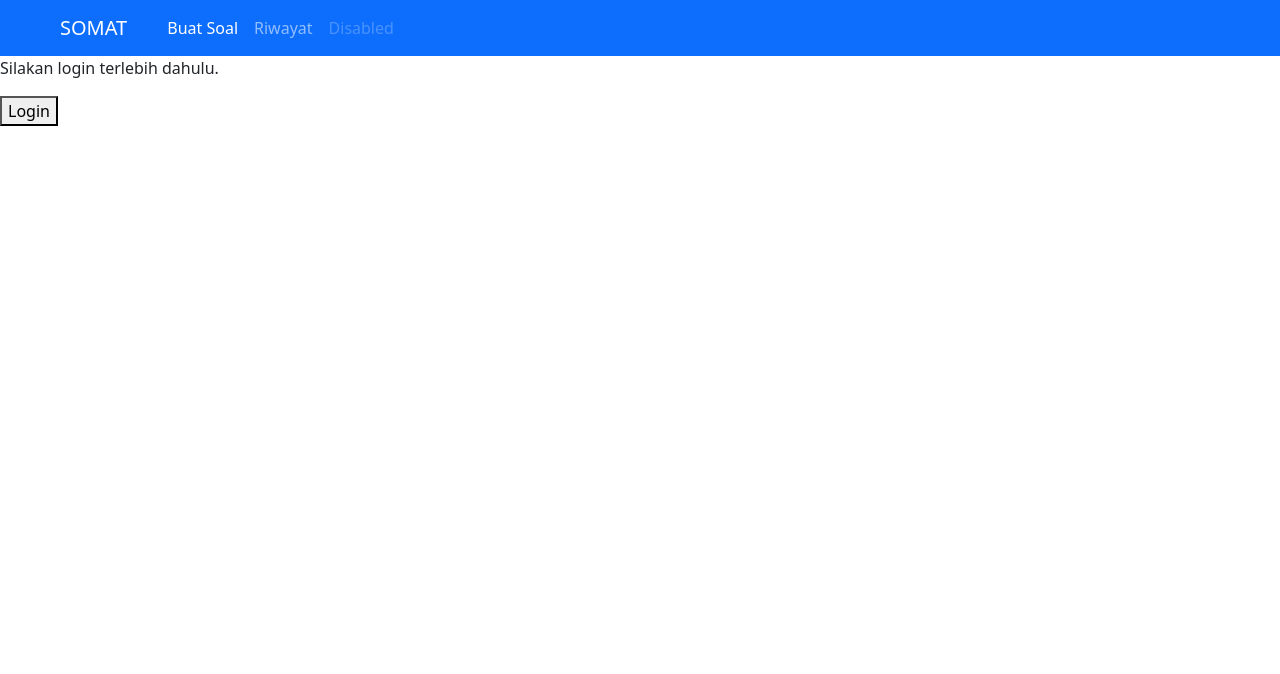
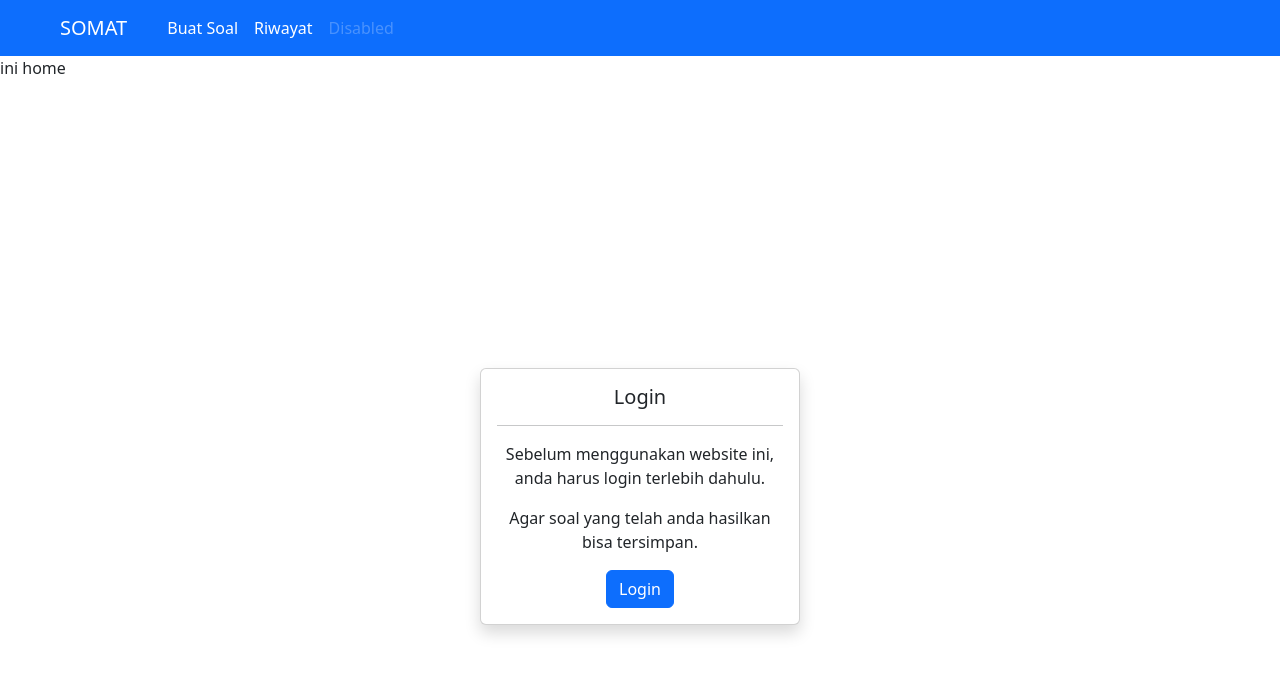
Before and after one commit to ARianHidayat/math-project, a Next.js app: page / in a window 1280 px wide. Shown: the top 674 px of the page. Built offline with nearby package versions, Linux system fonts and the light colour scheme; no server answers.

Commit message:
styling beberapa komponen, memecah beberapa komponen agar ketika ingin digunakan lagi, tinggal import. ada sedikit perbaikan di redirect antar page, sama berusaha mengerti alur ddari login, bisa menggunakan, sampai logout

```diff
--- /dev/null
+++ b/src/pages/components/loginForm.jsx
@@ -0,0 +1,20 @@
+import {signIn} from "next-auth/react";
+
+export default function LoginForm (){
+    return (
+        <>
+            {<div className="card text-center shadow" style={{width:"20rem"}}>
+                <div className="card-body">
+                    <h5 className="card-title">Login</h5>
+                    <hr />
+                    <p className="card-text">Sebelum menggunakan website ini, anda harus login terlebih dahulu.</p>
+                    <p className="card-text">Agar soal yang telah anda hasilkan bisa tersimpan.</p>
+                    <button
+                    type="button"
+                    className="btn btn-primary"
+                    onClick={() => signIn()}>Login</button>
+                </div>
+            </div>}
+        </>
+    )
+}
--- a/src/pages/components/navbar.jsx
+++ b/src/pages/components/navbar.jsx
@@ -1,16 +1,26 @@
-import { useEffect } from 'react'; // ✅ Pastikan ada `useEffect` di sini
-//next update, pakai langsung import { useEffect } from 'react'; karena ini yang terbaru
+import { useEffect } from 'react';
 import 'bootstrap/dist/css/bootstrap.min.css';
-// import 'bootstrap/dist/js/bootstrap.bundle.min.js';
-import Link from 'next/link'
+import { useSession } from "next-auth/react";
+import { useRouter } from "next/router";
 
-export default function Navbar(){
+export default function Navbar() {
+  const { data: session } = useSession();
+  const router = useRouter();
+
   useEffect(() => {
     // Import bootstrap JS hanya di client
-        import('bootstrap/dist/js/bootstrap.bundle.min.js')
+    import('bootstrap/dist/js/bootstrap.bundle.min.js');
   }, []);
+
+  const handleNavClick = (path) => {
+    if (!session) {
+      router.push('/auth/signin'); // 🔁 Ganti sesuai halaman login kamu
+    } else {
+      router.push(path);
+    }
+  };
+
   return (
-        <>
     <nav className="navbar navbar-expand-lg bg-primary" data-bs-theme="dark">
       <div className="container-fluid mx-5">
         <button className="navbar-toggler ms-auto" type="button" data-bs-toggle="collapse" data-bs-target="#navbarTogglerDemo01" aria-controls="navbarTogglerDemo01" aria-expanded="false" aria-label="Toggle navigation">
@@ -20,22 +30,27 @@ export default function Navbar(){
           <a className="navbar-brand" href="/"><span className="navbar-brand mb-0 h1">SOMAT</span></a>
           <ul className="navbar-nav me-auto mb-2 mb-lg-0">
             <li className="nav-item">
-                    <Link className="nav-link active" aria-current="page" href="/question-page">Buat Soal</Link>
+              <button
+                className="nav-link btn btn-link text-white"
+                onClick={() => handleNavClick('/question-page')}
+              >
+                Buat Soal
+              </button>
             </li>
             <li className="nav-item">
-                    <Link className="nav-link" href="/questions-output">Riwayat</Link>
+              <button
+                className="nav-link btn btn-link text-white"
+                onClick={() => handleNavClick('/questions-output')}
+              >
+                Riwayat
+              </button>
             </li>
             <li className="nav-item">
               <a className="nav-link disabled" aria-disabled="true">Disabled</a>
             </li>
           </ul>
-                {/* <form className="d-flex" role="search">
-                    <input className="form-control me-2" type="search" placeholder="Search" aria-label="Search"/>
-                    <button className="btn btn-outline-success" type="submit">Search</button>
-                </form> */}
         </div>
       </div>
     </nav>
-        </>
-    )
+  );
 }
--- a/src/pages/index.jsx
+++ b/src/pages/index.jsx
@@ -2,6 +2,7 @@ import { useSession, signIn, signOut } from "next-auth/react";
 import { useSelector, useDispatch} from "react-redux";
 import {increment, decrement, reset} from "@/redux/counterSlice";
 import Navbar from "./components/navbar";
+import LoginForm from "./components/loginForm";
 
 export default function Home() {
   // const count = useSelector((state) => state.counter.value);
@@ -16,8 +17,10 @@ export default function Home() {
     return (
       <div>
         <Navbar/>
-        <p>Silakan login terlebih dahulu.</p>
-        <button onClick={() => signIn()}>Login</button>
+        <p>ini home</p>
+        <div className="mx-auto min-vh-100 d-flex align-items-center justify-content-center">
+          <LoginForm/>
+        </div>
       </div>
     );
   }
--- a/src/pages/questions-output/index.jsx
+++ b/src/pages/questions-output/index.jsx
@@ -59,9 +59,6 @@ export default function QuestionsPage() {
     <div className="mx-auto">
       <Navbar/>
       <h1 className="text-2xl font-bold text-center mb-6">Daftar Soal</h1>
-      <button onClick={() => {
-        router.push('/question-page')
-      }}>buat soal</button>
       {loading ? (
         <p className="text-center">Loading...</p>
       ) : questions.length === 0 ? (
```
Also changed, not shown: src/pages/auth/signin.js (+30 -6 lines), src/pages/login/index.jsx (added, +18 -0 lines). Lines whose indentation alone changed are shown as unchanged.
